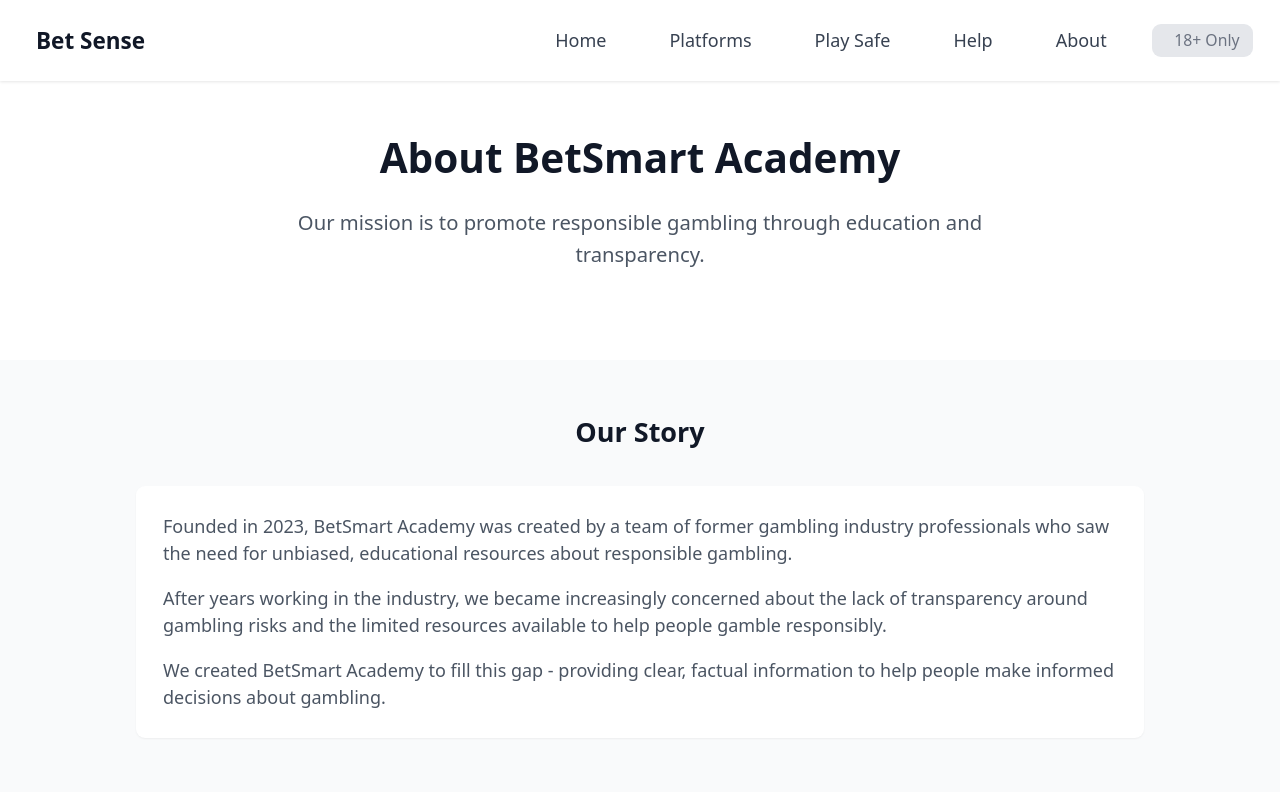
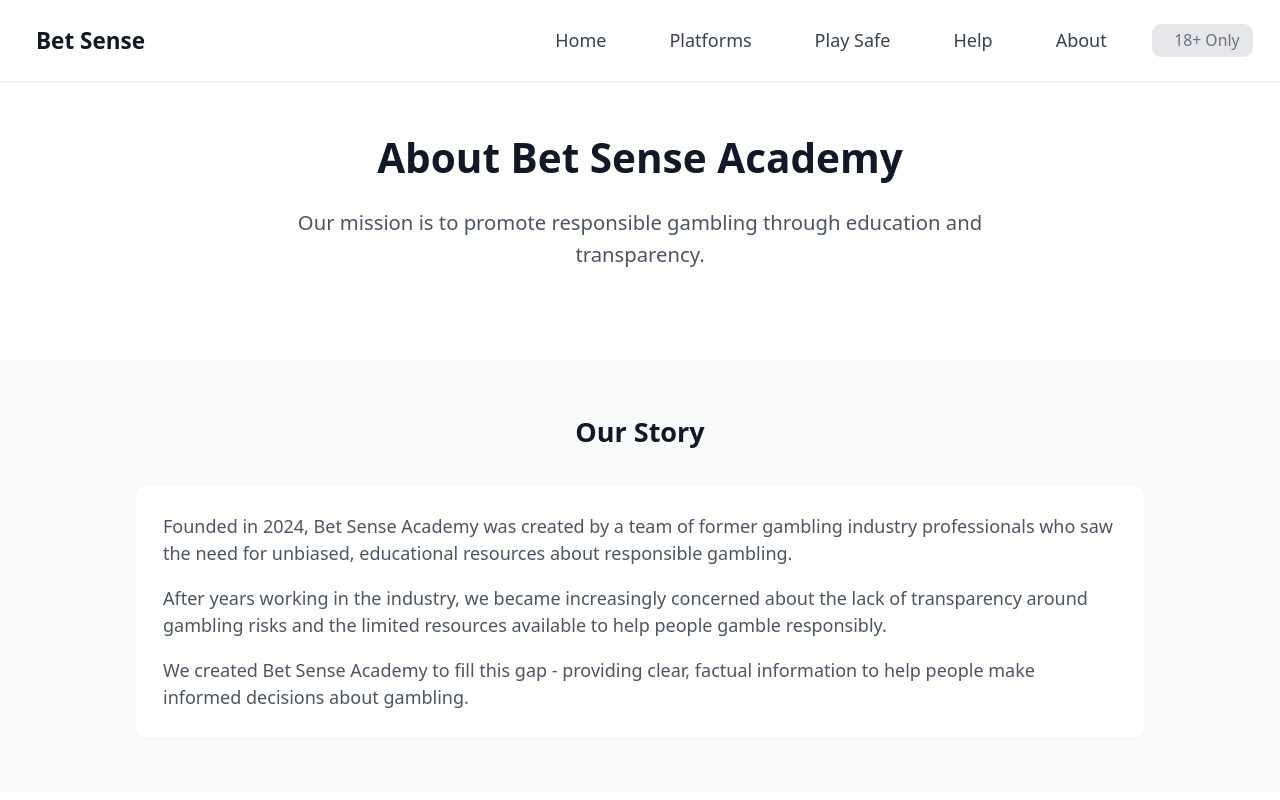
Before and after one commit to Khaledparrot/BetSense, a plain HTML site: page about.html in a window 1280 px wide. Shown: the top 800 px of the page. Drawn offline with nearby package versions, Linux system fonts and the light colour scheme.

Commit message:
Update about.html

```diff
--- a/about.html
+++ b/about.html
@@ -3,7 +3,7 @@
 <head>
     <meta charset="UTF-8">
     <meta name="viewport" content="width=device-width, initial-scale=1.0">
-    <title>About Us | BetSmart Academy</title>
+    <title>About Us | Betsense Academy</title>
     <link rel="stylesheet" href="style.css">
     <script src="https://cdn.tailwindcss.com"></script>
     <script src="https://cdn.jsdelivr.net/npm/feather-icons/dist/feather.min.js"></script>
@@ -18,7 +18,7 @@
         <!-- Hero Section -->
         <section class="bg-white py-12 px-4 sm:px-6 lg:px-8">
             <div class="max-w-4xl mx-auto text-center">
-                <h1 class="text-3xl sm:text-4xl font-bold mb-6">About BetSmart Academy</h1>
+                <h1 class="text-3xl sm:text-4xl font-bold mb-6">About Bet Sense Academy</h1>
                 <p class="text-lg text-gray-600 mb-8 max-w-2xl mx-auto">
                     Our mission is to promote responsible gambling through education and transparency.
                 </p>
@@ -31,13 +31,13 @@
                 <h2 class="text-2xl font-bold mb-8 text-center">Our Story</h2>
                 <div class="bg-white p-6 rounded-lg shadow-sm">
                     <p class="text-gray-600 mb-4">
-                        Founded in 2023, BetSmart Academy was created by a team of former gambling industry professionals who saw the need for unbiased, educational resources about responsible gambling.
+                        Founded in 2024, Bet Sense Academy was created by a team of former gambling industry professionals who saw the need for unbiased, educational resources about responsible gambling.
                     </p>
                     <p class="text-gray-600 mb-4">
                         After years working in the industry, we became increasingly concerned about the lack of transparency around gambling risks and the limited resources available to help people gamble responsibly.
                     </p>
                     <p class="text-gray-600">
-                        We created BetSmart Academy to fill this gap - providing clear, factual information to help people make informed decisions about gambling.
+                        We created Bet Sense Academy to fill this gap - providing clear, factual information to help people make informed decisions about gambling.
                     </p>
                 </div>
             </div>
@@ -129,7 +129,7 @@
                 <h2 class="text-2xl font-bold mb-8 text-center">Funding & Independence</h2>
                 <div class="bg-gray-50 p-6 rounded-lg">
                     <p class="text-gray-600 mb-4">
-                        BetSmart Academy is independently funded through educational grants and donations. We do not accept funding from gambling operators or affiliates.
+                        Bet Sense Academy is independently funded through educational grants and donations. We do not accept funding from gambling operators or affiliates.
                     </p>
                     <p class="text-gray-600 mb-4">
                         Our platform reviews and educational content are created without influence from the gambling industry. We maintain strict editorial independence in all our recommendations.
```
